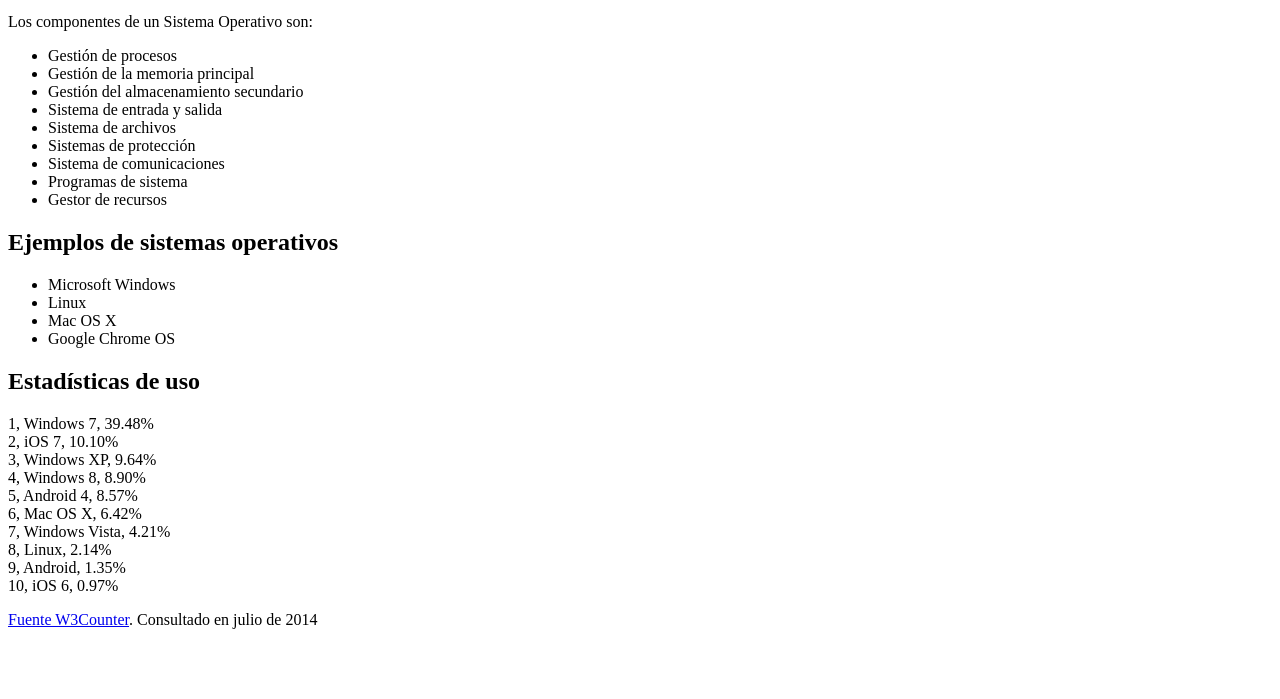
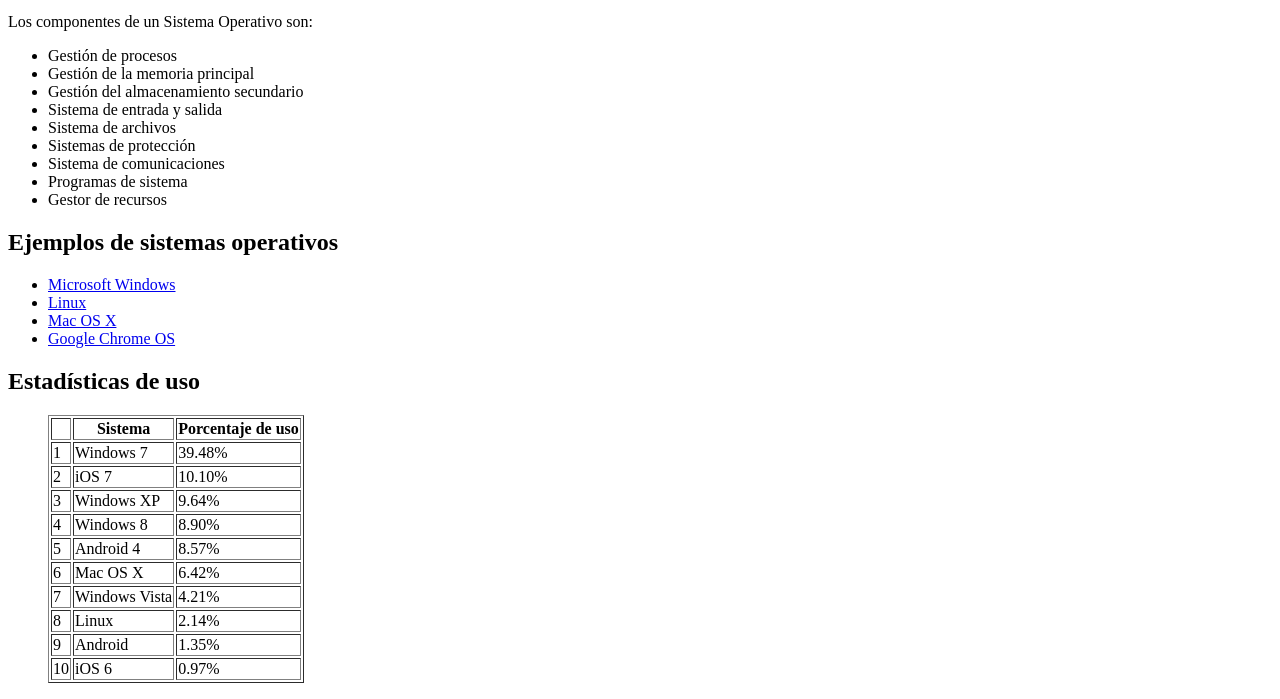
Before and after one commit to UCC-Programacion-Web-II-2020/ejercicios-html-carlos-narvaez, a plain HTML site: page E02/index.html in a window 1280 px wide. Shown: the part 119-818 px from the top of the page. Drawn offline with Linux system fonts and the light colour scheme.

Commit message:
Todos los ejercicios están terminados

```diff
--- a/E02/index.html
+++ b/E02/index.html
@@ -21,22 +21,73 @@
     </ul>
     <h2>Ejemplos de sistemas operativos</h2>
     <ul>
-        <li>Microsoft Windows</li>
-        <li>Linux</li>
-        <li>Mac OS X</li>
-        <li>Google Chrome OS</li>
+        <li><a href="windows.html">Microsoft Windows</a></li>
+        <li><a href="linux.html">Linux</a></li>
+        <li><a href="mac.html">Mac OS X</a></li>
+        <li><a href="chrome.html">Google Chrome OS</a></li>
     </ul>
+
     <h2>Estadísticas de uso</h2>
-    <p>1, Windows 7, 39.48%<br />
-    2, iOS 7, 10.10%<br />
-    3, Windows XP, 9.64%<br />
-    4, Windows 8, 8.90%<br />
-    5, Android 4, 8.57%<br />
-    6, Mac OS X, 6.42%<br />
-    7, Windows Vista, 4.21%<br />
-    8, Linux, 2.14%<br />
-    9, Android, 1.35%<br />
-    10, iOS 6, 0.97%</p>
-    <p><a href="http://www.w3counter.com/globalstats.php" target="_blank">Fuente W3Counter</a>. Consultado en julio de 2014</p>
+    <ul>
+        <table border="1">
+            <thead>
+            <th></th>
+            <th>Sistema</th>
+            <th>Porcentaje de uso</th>
+            </thead>
+            <tbody>
+            <tr>
+                <td>1</td>
+                <td>Windows 7</td>
+                <td>39.48%</td>
+            </tr>
+            <tr>
+                <td>2</td>
+                <td>iOS 7</td>
+                <td>10.10%</td>
+            </tr>
+            <tr>
+                <td>3</td>
+                <td>Windows XP</td>
+                <td>9.64%</td>
+            </tr>
+            <tr>
+                <td>4</td>
+                <td>Windows 8</td>
+                <td>8.90%</td>
+            </tr>
+            <tr>
+                <td>5</td>
+                <td>Android 4</td>
+                <td>8.57%</td>
+            </tr>
+            <tr>
+                <td>6</td>
+                <td>Mac OS X</td>
+                <td>6.42%</td>
+            </tr>
+            <tr>
+                <td>7</td>
+                <td>Windows Vista</td>
+                <td>4.21%</td>
+            </tr>
+            <tr>
+                <td>8</td>
+                <td>Linux</td>
+                <td>2.14%</td>
+            </tr>
+            <tr>
+                <td>9</td>
+                <td>Android</td>
+                <td>1.35%</td>
+            </tr>
+            <tr>
+                <td>10</td>
+                <td>iOS 6</td>
+                <td>0.97%</td>
+            </tr>
+            </tbody>
+        </table>
+    </ul>
 </body>
 </html>
```
Also changed, not shown: E01/index.html (+37 -0 lines), E02/chrome.html (+2 -1 lines), E02/linux.html (+2 -1 lines), E02/mac.html (+2 -1 lines), E02/windows.html (+2 -1 lines), E03/index.html (+45 -0 lines).
